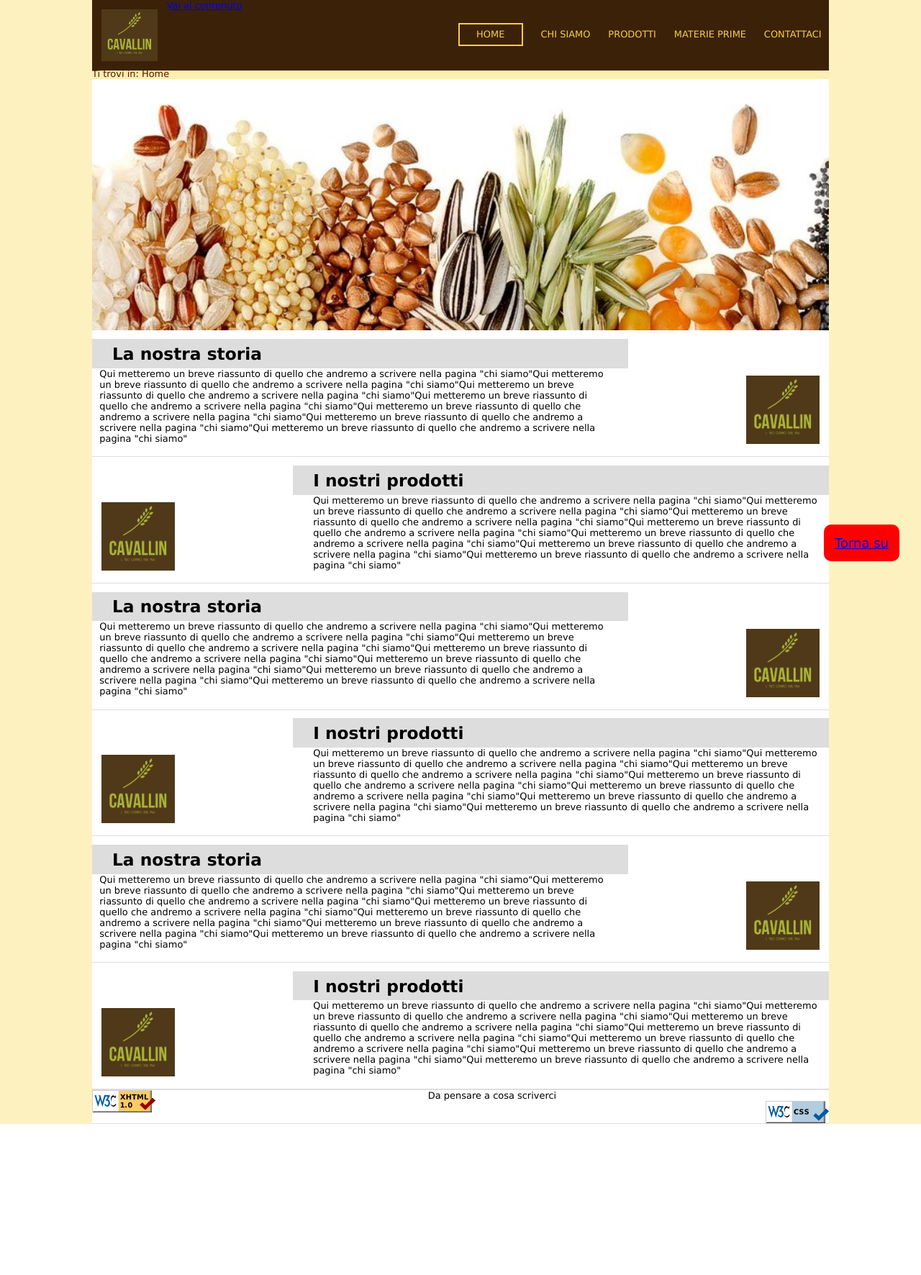
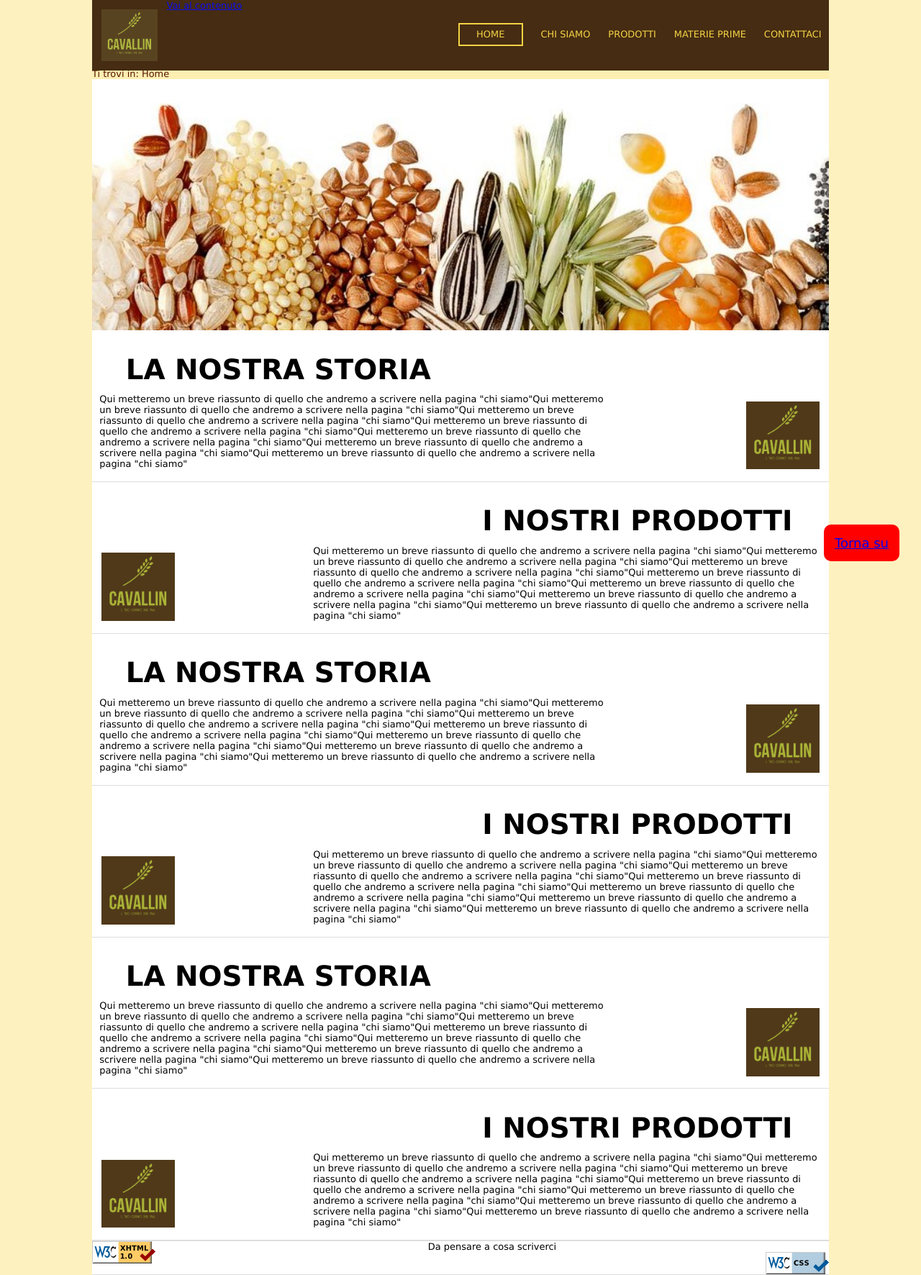
Before and after one commit to mawanda-jun/TecWeb, a PHP site: page /html/home.html in a window 1280 px wide. Shown: the whole page at 72% size. Before the commit the page ends 1562 px from the top, so only its background shows below. Run offline with PHP 8.4, Linux system fonts and the light colour scheme.

```diff
--- a/css/style.css
+++ b/css/style.css
@@ -24,6 +24,7 @@ header {
   width: 100%;
   max-width: 1024px;
   background-color: #3c2109;
+  opacity: 0.95;
   /* background-image: url('../img/wood-pattern.jpg'); */
   /* opacity: 1; */
   /* background-position: center; */
@@ -125,8 +126,9 @@ header img {
   padding-left: 1.2em;
   padding-top: 0.3em;
   padding-bottom: 0.3em;
-  font-size: 1.8em;
-  background-color: #ddd;
+  font-size: 3em;
+  text-transform: uppercase;
+  /* background-color: #FDEEB1; */
   width: 70%;
   margin-top: 0.5em;
   /* position: relative; */
@@ -139,6 +141,8 @@ header img {
 }
 
 .right-section h1 {
+  text-align: right;
+  padding-right: 1.3em;
   float: right;
 }
 
```
